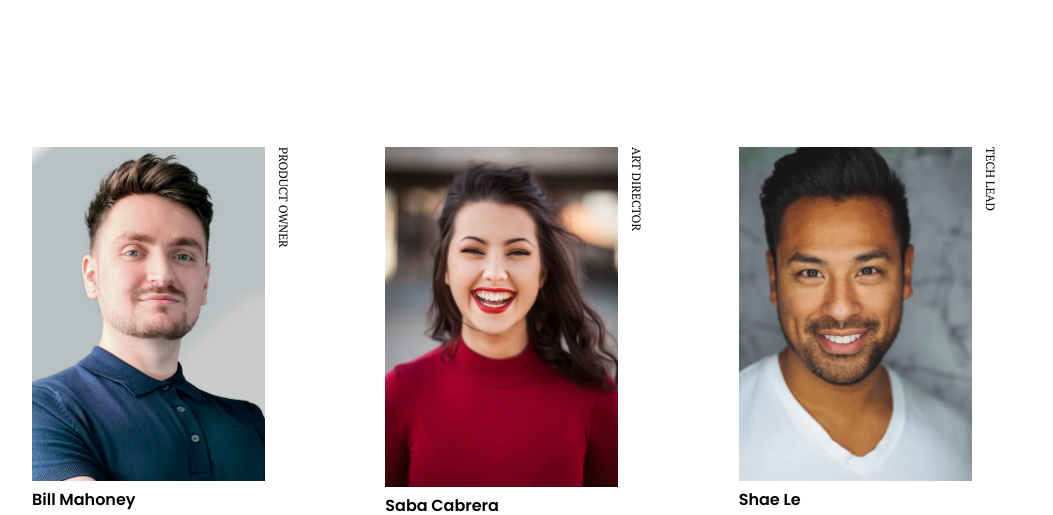
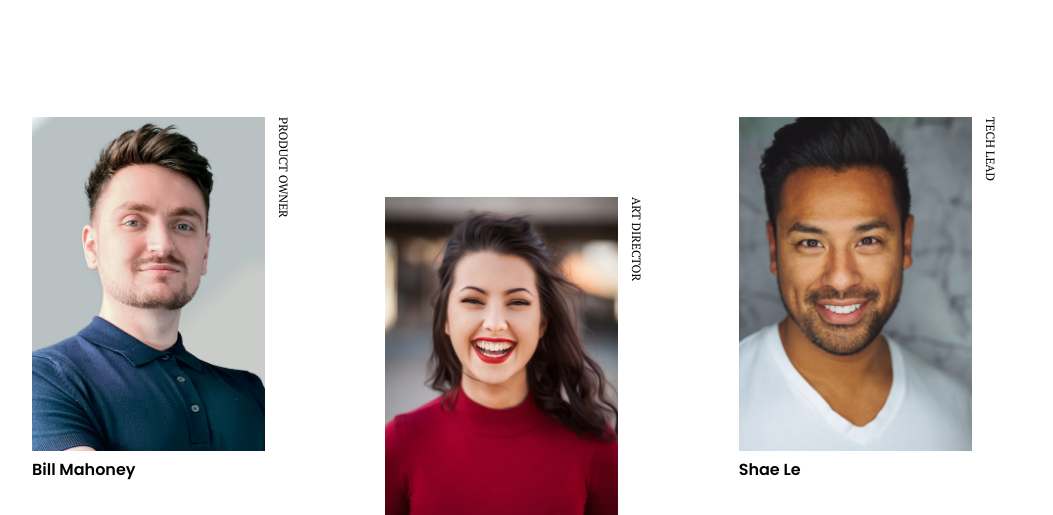
Before and after one commit to lucasmelosilva/my-team-master-devchallenge, a plain HTML site: page index.html in a window 1280 px wide. Shown: the part 225-740 px from the top of the page, without its empty margins (78-1131 px from the left). Drawn offline with Linux system fonts and the light colour scheme.

Commit message:
add margin nas classes team-member

```diff
--- a/style.css
+++ b/style.css
@@ -38,10 +38,17 @@ section {
   display: grid;
   grid-template-columns: repeat(3, 1fr);
   flex-wrap: wrap;
-  margin-top: 150px;
+  margin-top: 60px;
+}
+
+.team-member:nth-child(2),
+.team-member:nth-child(5){
+  margin-top: 140px;
+
 }
 
 .team-member {
+  margin-top: 60px;
   width: 265px;
   position: relative;
 }
```
